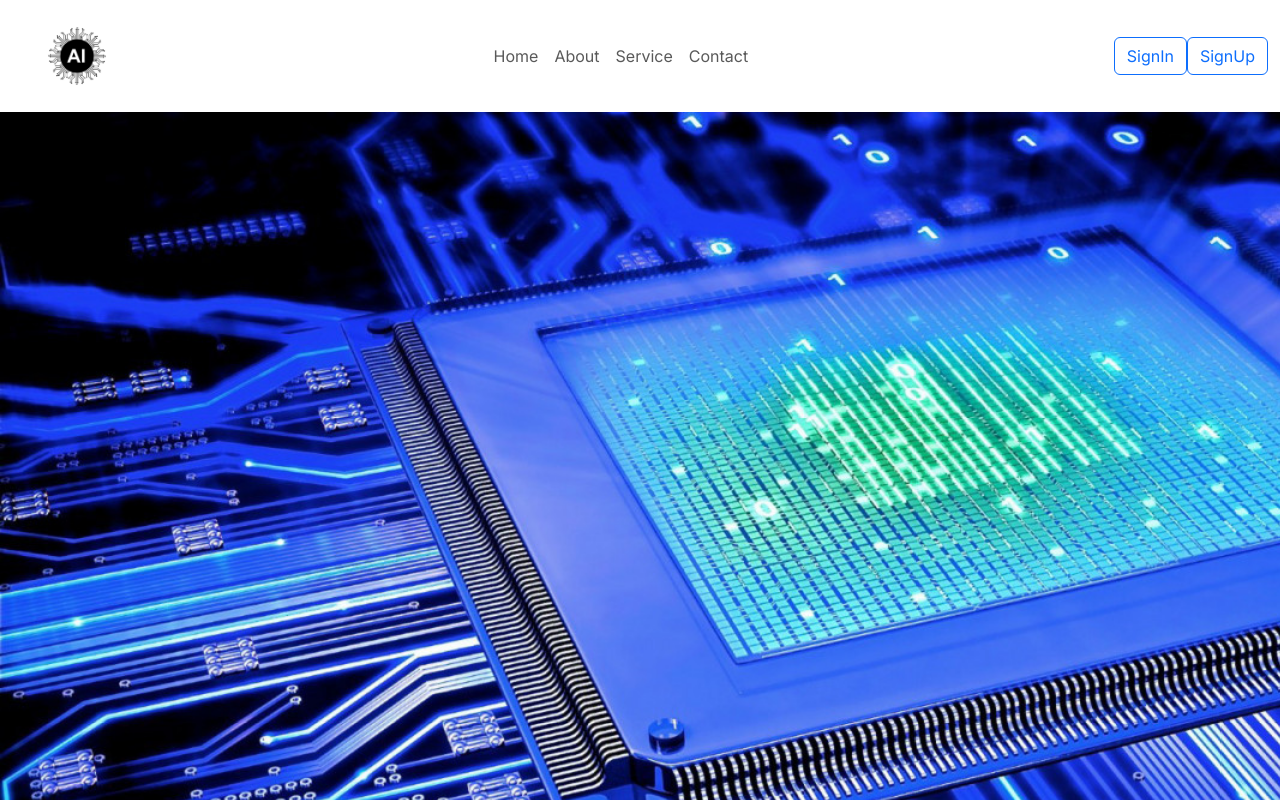
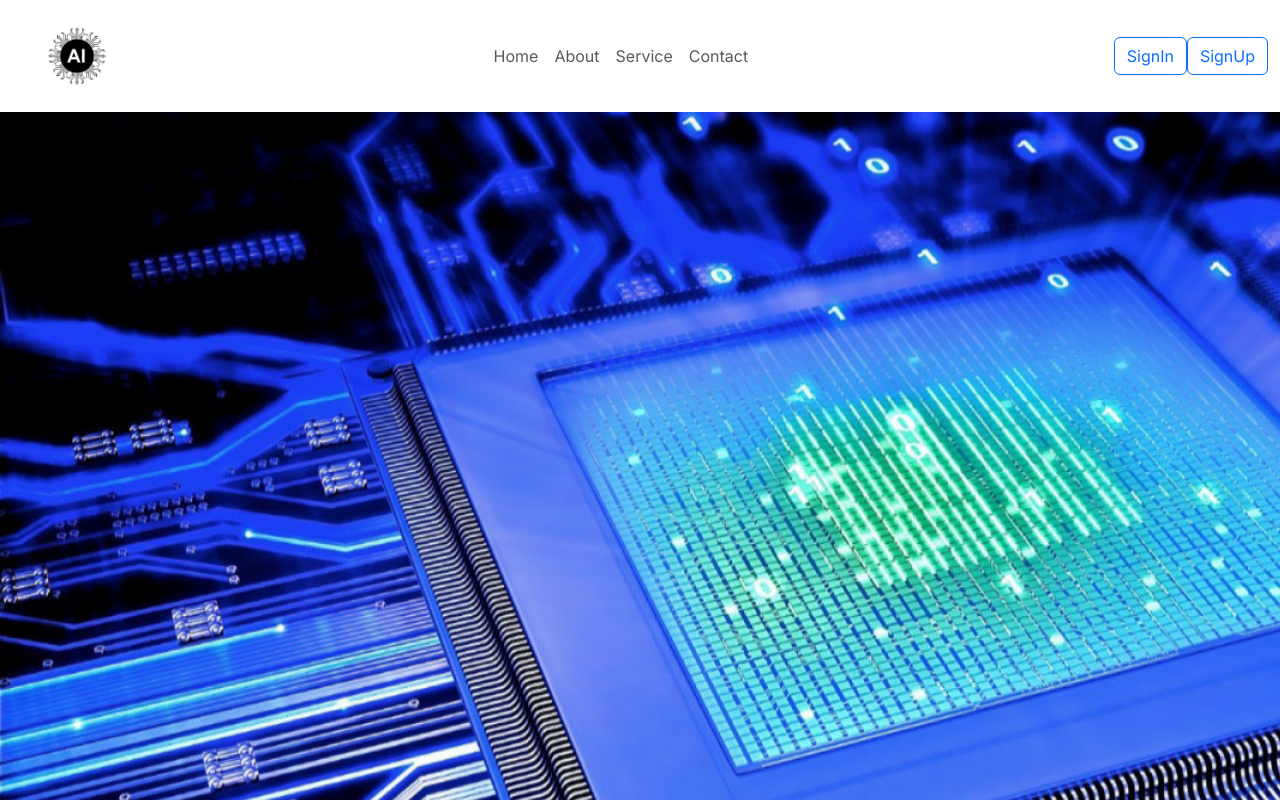
Before and after one commit to SuperMeteo/Ga, a Next.js app: page / in a window 1280 px wide. Shown: the top 800 px of the page. Built offline with nearby package versions, Linux system fonts and the light colour scheme.

Commit message:
Update page.js

```diff
--- a/app/page.js
+++ b/app/page.js
@@ -9,7 +9,7 @@ export default function Home() {
       <div id="carouselExample" class="carousel slide">
       <div class="carousel-inner">
         <div class="carousel-item active">
-          <img src="/img/f1.jpg" width="1920" height="900" alt="Description" alt="..."></img>
+          <img src="/img/f1.jpg" width="1920" height="1080" alt="Description" alt="..."></img>
         </div>
       </div>
       </div>
```
